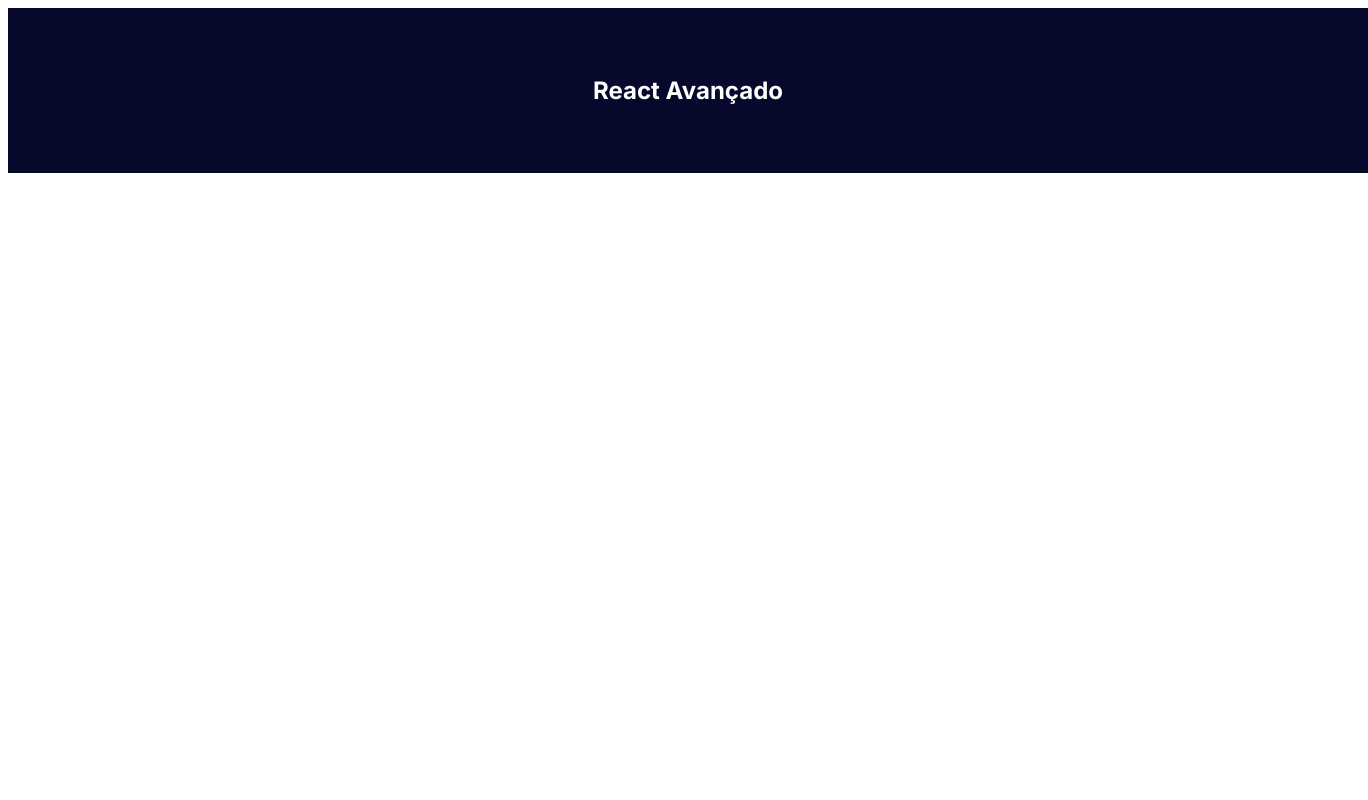
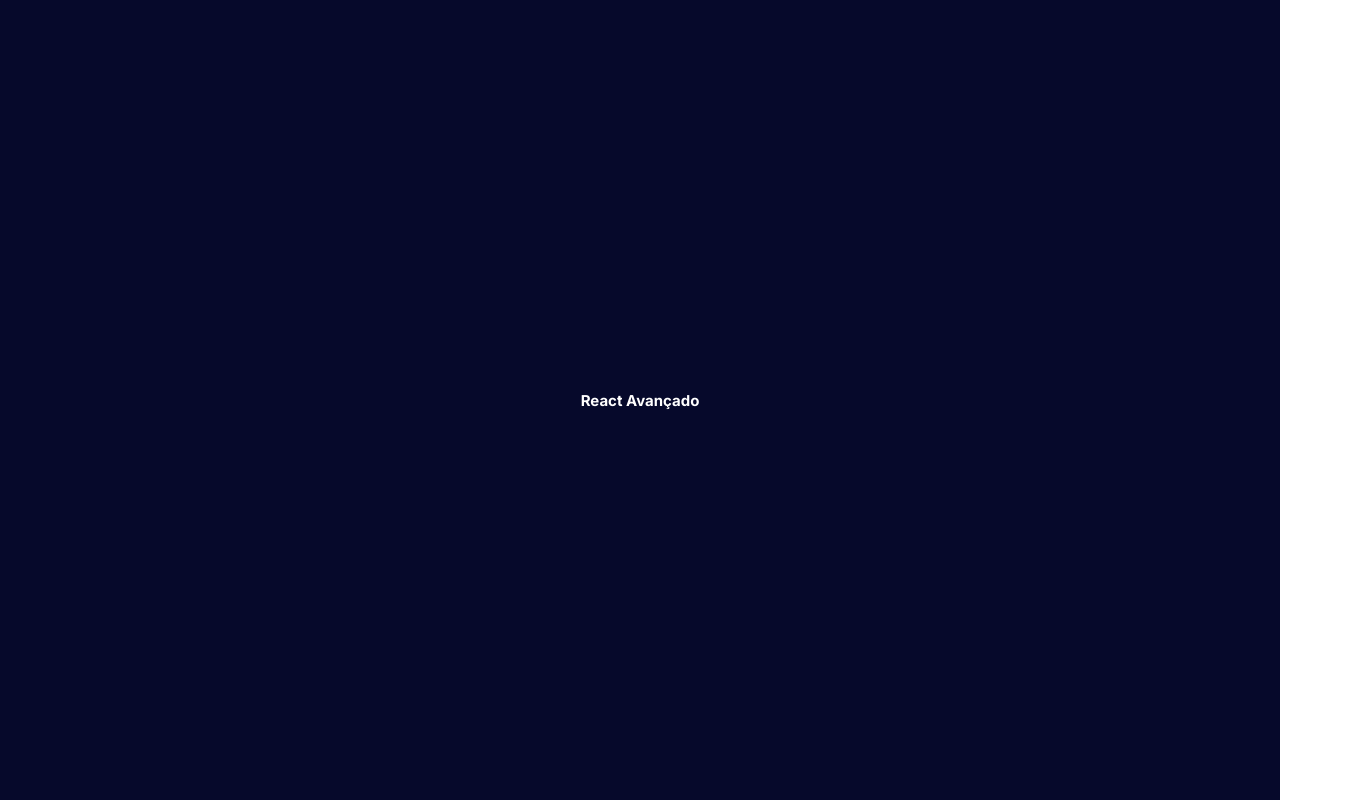
Before and after one commit to willianproni/Boilerplate-apps, a Next.js app: page / in a window 1280 px wide. Shown: the whole page, 1368 px wide, since content can reach past the window. Built offline with nearby package versions, Linux system fonts and the light colour scheme.

Commit message:
Create styles Global from styled components

```diff
--- a/src/app/layout.tsx
+++ b/src/app/layout.tsx
@@ -2,6 +2,7 @@
 import { Inter } from 'next/font/google'
 
 import StyledComponentsRegistry from '@/lib/registry'
+import { Provider } from './providers'
 
 const inter = Inter({ subsets: ['latin'] })
 
@@ -18,7 +19,9 @@
   return (
     <html lang="en">
       <body className={inter.className}>
-        <StyledComponentsRegistry>{children}</StyledComponentsRegistry>
+        <StyledComponentsRegistry>
+          <Provider>{children}</Provider>
+        </StyledComponentsRegistry>
       </body>
     </html>
   )
--- /dev/null
+++ b/src/app/providers.tsx
@@ -0,0 +1,12 @@
+import { PropsWithChildren } from 'react'
+
+import GlobalStyles from '@/styles/global'
+
+export function Provider({ children }: PropsWithChildren) {
+  return (
+    <>
+      <GlobalStyles />
+      {children}
+    </>
+  )
+}
--- /dev/null
+++ b/src/styles/global.ts
@@ -0,0 +1,22 @@
+'use client'
+
+import { createGlobalStyle } from 'styled-components'
+
+const GlobalStyles = createGlobalStyle`
+  * {
+    margin: 0;
+    padding: 0;
+    box-sizing: border-box;
+  }
+  html {
+    font-size: 62.5%; // 1rem = 10px == 10/16px = 62.5% (1.4rem = 14px)
+  }
+  html, body, #__next {
+    height: 100%;
+  }
+  body {
+    font-family: -apple-system, BlinkMacSystemFont, 'Segoe UI', Roboto, Oxygen, Ubuntu, Cantarell, 'Open Sans', 'Helvetica Neue', sans-serif;
+  }
+`
+
+export default GlobalStyles
```
